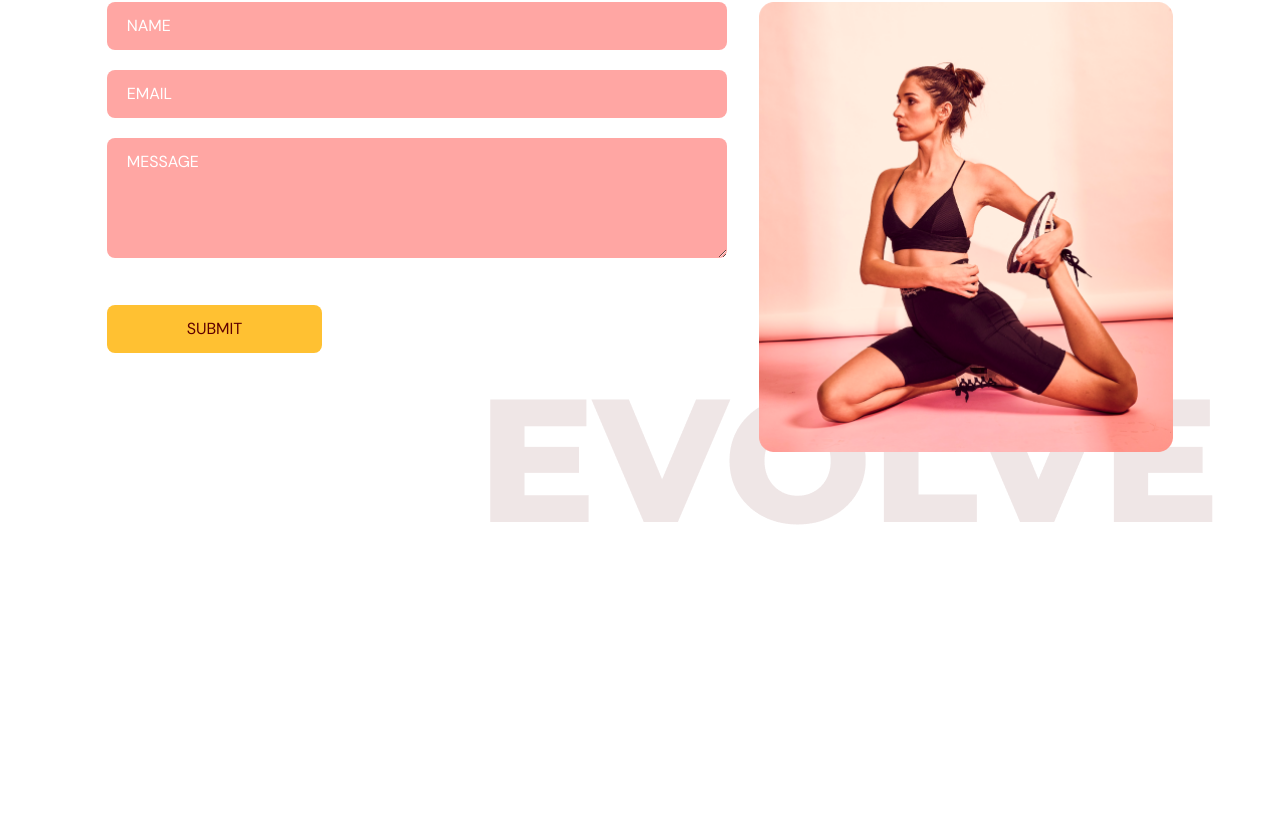
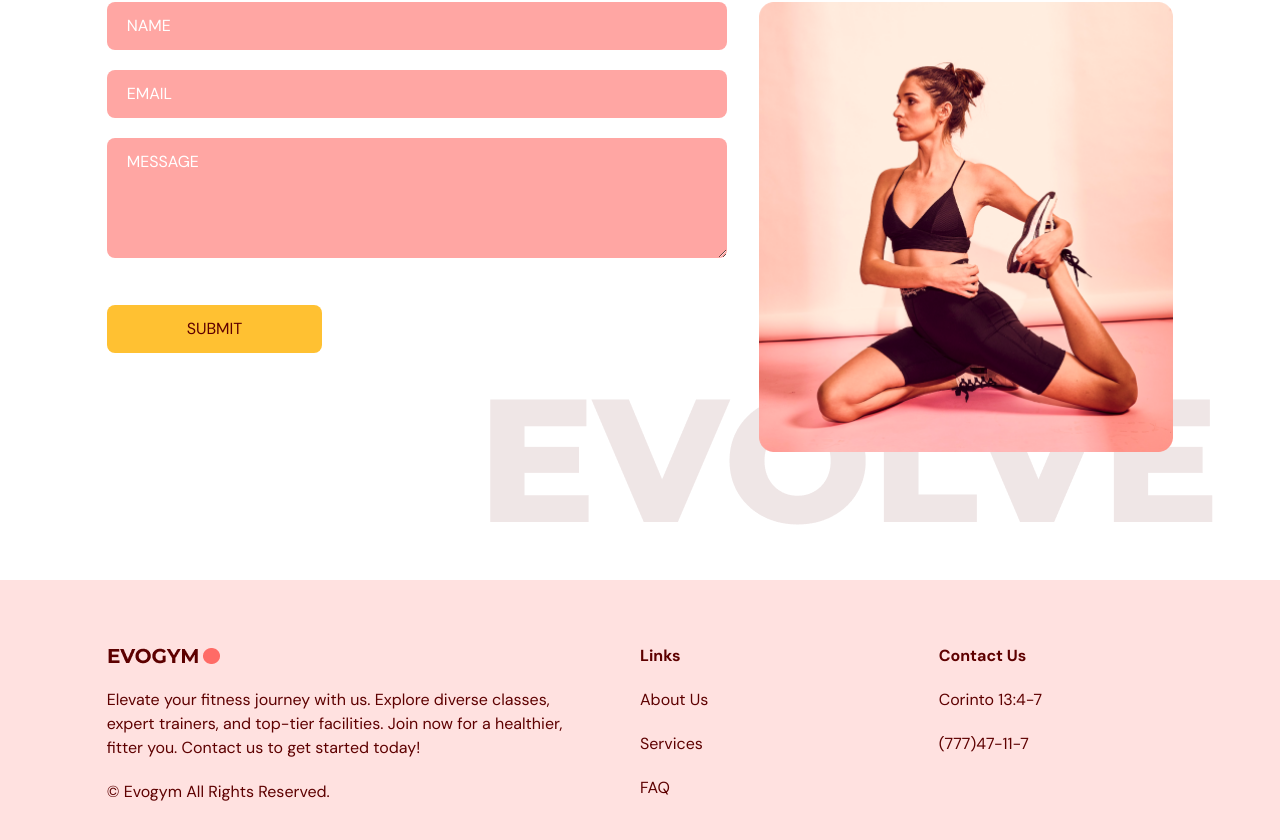
Before and after one commit to Corinto23/tsxone, a React (Vite) app: page / in a window 1280 px wide. Shown: the part 3228-4068 px from the top of the page. Before the commit the page ends 3808 px from the top, so only its background shows below. Built offline with nearby package versions, Linux system fonts and the light colour scheme.

Commit message:
completed footer

```diff
--- a/src/App.tsx
+++ b/src/App.tsx
@@ -5,6 +5,7 @@ import Benefits from "@/scenes/benefits";
 import { useEffect, useState } from "react";
 import { SelectedPage } from "@/shared/types";
 import ContactUs from "./scenes/contactUs";
+import Footer from "@/scenes/footer";
 
 function App() {
   const [selectedPage, setSelectedPage] = useState<SelectedPage>(
@@ -34,6 +35,7 @@ function App() {
       <Benefits setSelectedPage={setSelectedPage} />
       <OurClasses setSelectedPage={setSelectedPage} />
       <ContactUs setSelectedPage={setSelectedPage} />
+      <Footer />
     </div>
   );
 }
--- a/src/scenes/footer/index.tsx
+++ b/src/scenes/footer/index.tsx
@@ -7,22 +7,22 @@ const Footer = () => {
         <div className="mt-16 basis-1/2 md:mt-0">
           <img alt="logo" src={Logo} />
           <p className="my-5">
-            Lorem vitae ut augue auctor faucibus eget eget ut libero. Elementum
-            purus et arcu massa dictum condimentum. Augue scelerisque iaculis
-            orci ut habitant laoreet. Iaculis tristique.
+            Elevate your fitness journey with us. Explore diverse classes,
+            expert trainers, and top-tier facilities. Join now for a healthier,
+            fitter you. Contact us to get started today!
           </p>
           <p>© Evogym All Rights Reserved.</p>
         </div>
         <div className="mt-16 basis-1/4 md:mt-0">
           <h4 className="font-bold">Links</h4>
-          <p className="my-5">Massa orci senectus</p>
-          <p className="my-5">Et gravida id et etiam</p>
-          <p>Ullamcorper vivamus</p>
+          <p className="my-5">About Us</p>
+          <p className="my-5">Services</p>
+          <p>FAQ</p>
         </div>
         <div className="mt-16 basis-1/4 md:mt-0">
           <h4 className="font-bold">Contact Us</h4>
-          <p className="my-5">Tempus metus mattis risus volutpat egestas.</p>
-          <p>(333)425-6825</p>
+          <p className="my-5">Corinto 13:4-7</p>
+          <p>(777)47-11-7</p>
         </div>
       </div>
     </footer>
```
